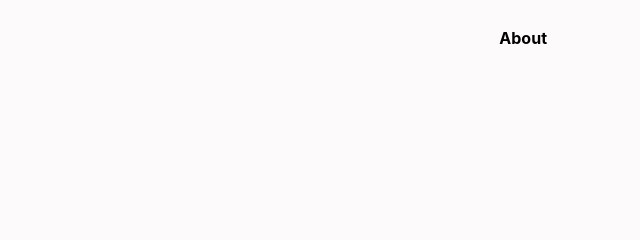
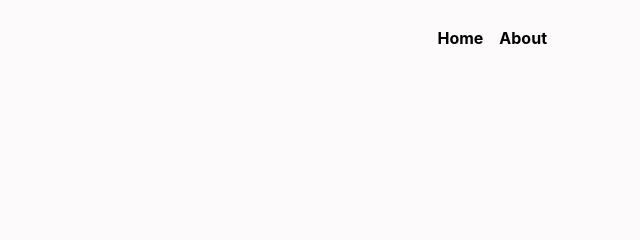
Before and after one commit to missel012/TECHNO-BLOG, a plain HTML site: page single.html in a window 1280 px wide. Shown: the top 240 px of the page, 640-1280 px from the left. Drawn offline with nearby package versions, Linux system fonts and the light colour scheme.

Commit message:
nav update

```diff
--- a/single.html
+++ b/single.html
@@ -46,7 +46,7 @@
 						</li>
 
 						<li class="nav-item">
-							<a class="nav-link" href="#"></a>
+							<a class="nav-link" href="index.html">Home </a>
 						</li>
 
 						<li class="nav-item">
```
Also changed, not shown: secondblog.html (+1 -1 lines).
